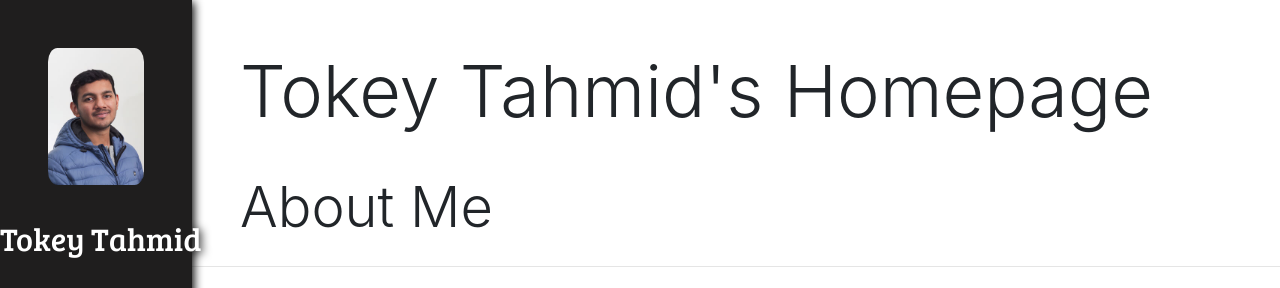
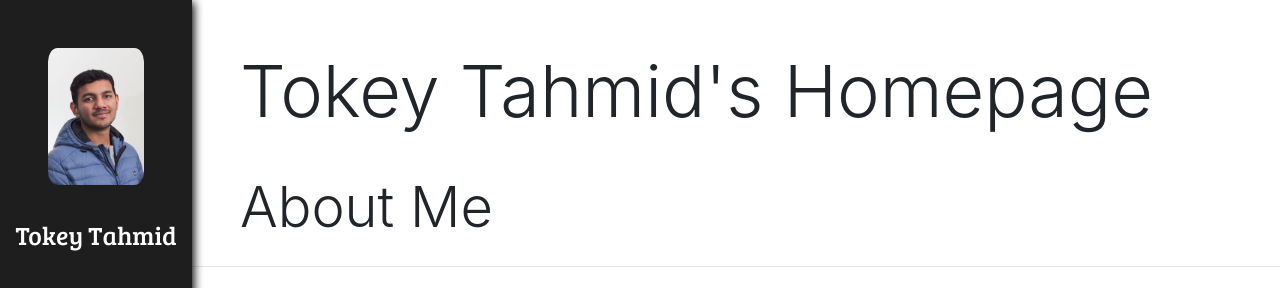
Before and after one commit to tokey-tahmid/tokey-tahmid.github.io, a plain HTML site: page index.html in a window 1280 px wide. Shown: the top 288 px of the page. Drawn offline with nearby package versions, Linux system fonts and the light colour scheme; files that its build step writes are made by us from their sources; some icons are missing; files whose address does not match are found by name; a web font is replaced by a local one.

Commit message:
Update index.html

```diff
--- a/index.html
+++ b/index.html
@@ -45,7 +45,7 @@
         <div class="text-center">
           <img class="author-img" src="./portrait2.jpg" />
           <a class="navbar-brand" href="./index.html">
-            <h3 style="font-size: 2.5vw">Tokey Tahmid</h3>
+            <h3 style="font-size: 2vw">Tokey Tahmid</h3>
           </a>
         </div>
         <ul class="navbar-nav text-center padding-topo">
```
